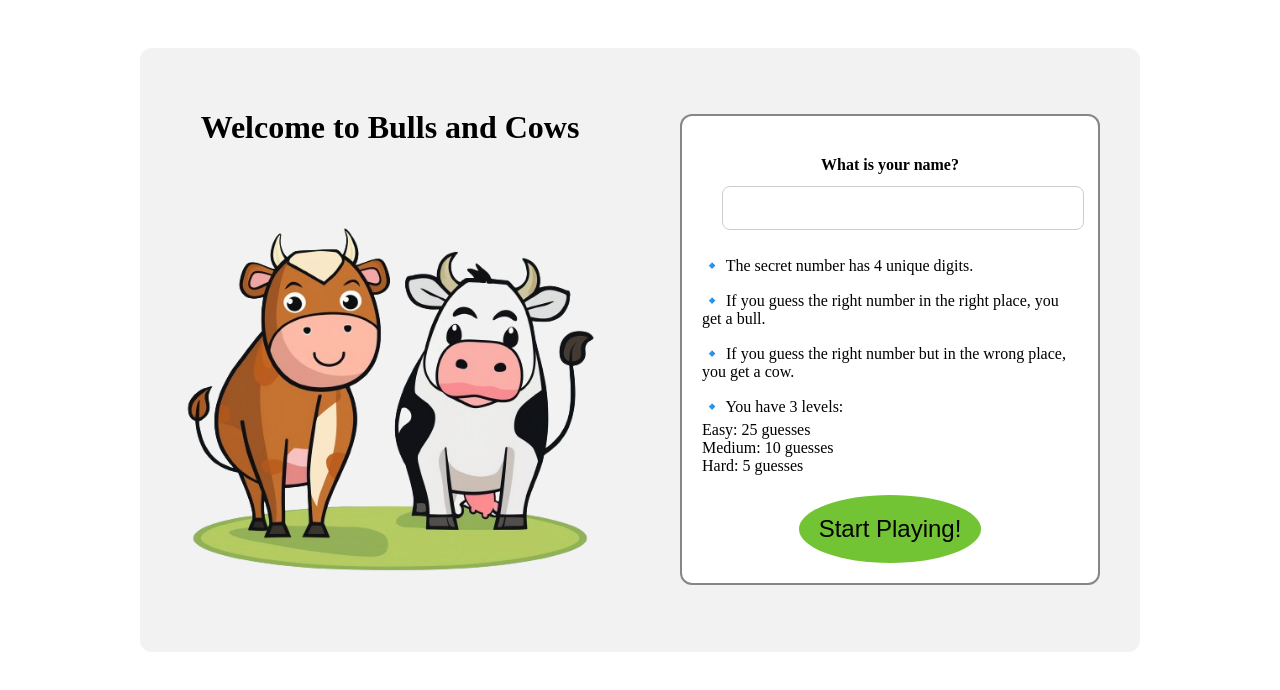
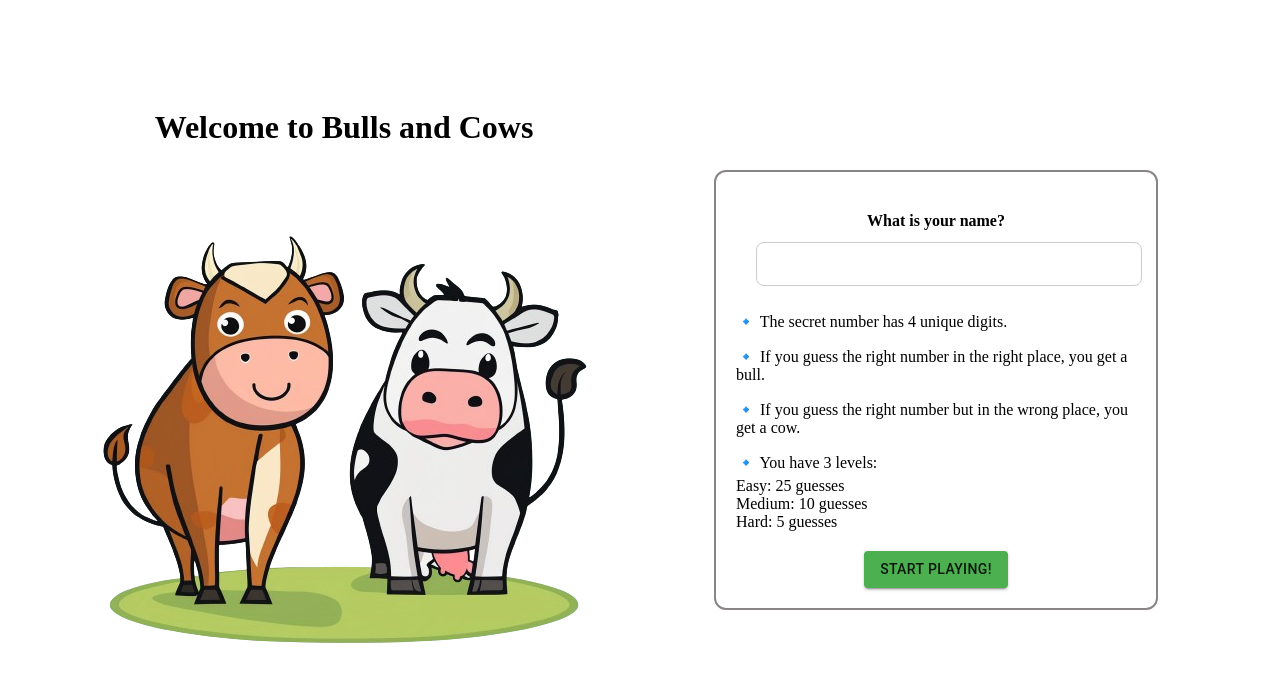
Before and after one commit to v-lahutik/Bulls-and-Cows-Game, a React (Vite) app in the folder UI-based/: page / in a window 1280 px wide. Shown: the top 690 px of the page. Built offline with nearby package versions, Linux system fonts and the light colour scheme.

Commit message:
implemented mui buttons and alerts

```diff
--- a/UI-based/src/components/Game.jsx
+++ b/UI-based/src/components/Game.jsx
@@ -5,6 +5,7 @@ import Intro from "./Intro";
 import LevelSelect from "./Levels";
 import PlayComponent from "./PlayComponent";
 import Header from "./Header";
+
 
 const Game = () => {
   const {
--- a/UI-based/src/components/Header.jsx
+++ b/UI-based/src/components/Header.jsx
@@ -5,7 +5,6 @@ import Restart from "./Restart";
 function Header() {
   return (
     <nav>
-      <h1> 🐂 Bulls and 🐄 Cows</h1>
       <Instructions />
       <Restart />
 
--- a/UI-based/src/components/Instructions.jsx
+++ b/UI-based/src/components/Instructions.jsx
@@ -20,7 +20,18 @@ export default function Instructions() {
 
   return (
     <React.Fragment>
-      <Button variant="outlined" onClick={handleClickOpen}>
+      <Button variant="outlined" onClick={handleClickOpen}
+       sx={{
+        borderColor: "green",
+        color: "green",
+        mr:2,
+        '&:hover': {
+          borderColor: "darkgreen",
+          color: "darkgreen",
+        }
+      }}
+    >
+
         How to play
       </Button>
       <Dialog
@@ -43,7 +54,12 @@ export default function Instructions() {
           🔹 If you guess the right number but in the wrong place, you get a cow.
           </DialogContentText>
           <DialogContentText>
-          🔹 You have 8 chances to guess the secret number.
+          <p> You have 3 levels:</p>
+              <ul>
+                <li>Easy: 25 guesses</li>
+                <li>Medium: 10 guesses</li>
+                <li>Hard: 5 guesses</li>
+              </ul>
           </DialogContentText>
 
           <DialogContentText>🔹 Let's start guessing!</DialogContentText>
--- a/UI-based/src/components/Intro.jsx
+++ b/UI-based/src/components/Intro.jsx
@@ -1,6 +1,6 @@
 import React, { useState } from "react";
 import bullsAndCowsImage from "../../images/bulls_and_cows.png";
-
+import { ColorButton } from "./styledComponents";
 
 const Intro = ({ playerName }) => {
   const [name, setName] = useState("");
@@ -12,7 +12,7 @@ const Intro = ({ playerName }) => {
 
   return (
     <div className="intro-container">
-      <div className="intro-content">
+
         <div className="intro-left">
           <h1>Welcome to Bulls and Cows</h1>
           <img className="game-image" src={bullsAndCowsImage} alt="Bulls and Cows Welcome" />
@@ -39,14 +39,10 @@ const Intro = ({ playerName }) => {
                 <li>Hard: 5 guesses</li>
               </ul>
             </div>
-
-            <button className="play-button" type="submit">
-              <span>Start Playing!</span>
-              <div className="play-circle"></div>
-            </button>
+      <ColorButton variant="contained" type="submit">Start Playing!</ColorButton>
           </form>
         </div>
-      </div>
+
     </div>
   );
 };
--- a/UI-based/src/components/Levels.jsx
+++ b/UI-based/src/components/Levels.jsx
@@ -1,8 +1,11 @@
 import { useContext } from "react";
 import { GameContext } from "./Context/GameContext";
+import { ColorButton } from "./styledComponents";
+import Box from "@mui/material/Box";
+import ButtonGroup from "@mui/material/ButtonGroup";
 
 const LevelSelect = () => {
-const {setLevel, setGuessAmount}=useContext(GameContext)
+  const { setLevel, setGuessAmount } = useContext(GameContext);
 
   const handleLevelSelect = (level) => {
     if (level === "Easy") {
@@ -19,9 +22,40 @@ const {setLevel, setGuessAmount}=useContext(GameContext)
   return (
     <div className="difficulty-level">
       <h3>Choose a difficulty level:</h3>
-      <button onClick={() => handleLevelSelect("Easy")}>Easy</button>
-      <button onClick={() => handleLevelSelect("Medium")}>Medium</button>
-      <button onClick={() => handleLevelSelect("Hard")}>Hard</button>
+
+      <Box
+        sx={{
+          display: "flex",
+          flexDirection: "column",
+          alignItems: "center",
+          "& > *": {
+            m: 1,
+          },
+        }}
+      >
+        <ButtonGroup size="large" aria-label="Large button group">
+          <ColorButton
+            key="one"
+            variant="contained"
+            onClick={() => handleLevelSelect("Easy")}
+          >
+            Easy
+          </ColorButton>
+          <ColorButton
+            key="two"
+            variant="contained"
+            onClick={() => handleLevelSelect("Medium")}
+          >
+            Medium
+          </ColorButton>
+          <ColorButton
+            variant="contained"
+            onClick={() => handleLevelSelect("Hard")}
+          >
+            Hard
+          </ColorButton>
+        </ButtonGroup>
+      </Box>
     </div>
   );
 };
--- a/UI-based/src/components/PlayComponent.jsx
+++ b/UI-based/src/components/PlayComponent.jsx
@@ -1,10 +1,11 @@
 import React, { useContext, useState, useEffect } from "react";
 import { GameContext } from "./Context/GameContext";
 import { areDigitsUnique, generateUniqueDigits, onlyDigits } from "./utils";
+import { ColorButton } from "./styledComponents";
+import Alert from '@mui/material/Alert';
 
 const PlayComponent = () => {
   const [allGuesses, setAllGuesses] = useState([]);
-
 
   const {
     level,
@@ -44,11 +45,11 @@ const PlayComponent = () => {
   const handleSubmit = (e) => {
     e.preventDefault();
     if (!onlyDigits(guess)) {
-      setMessage(`⛔ Numbers only! 🙎`);
+      setMessage(` Numbers only! `);
     } else if (guess.length !== 4) {
-      setMessage(`⛔ Please enter exactly 4 numbers! 🙎 🙎`);
+      setMessage(` Please enter exactly 4 numbers! `);
     } else if (!areDigitsUnique(guess)) {
-      setMessage(`⛔ No repeating numbers please 🙅`);
+      setMessage(` No repeating numbers please `);
     } else {
       setCounter(counter + 1);
       handleGuess();
@@ -65,24 +66,39 @@ const PlayComponent = () => {
         You’ve chosen level: {level}. You have {guessAmount} guesses. Good luck!
         🍀
       </p>
-      <form onSubmit={handleSubmit}>
+      <form onSubmit={handleSubmit} className="play-form">
         <input
+        className="guess-input"
           type="text"
           value={guess}
           onChange={(e) => setGuess(e.target.value)}
           maxLength={4}
           disabled={playAgain || counter >= guessAmount}
         />
-        <button type="submit" disabled={playAgain || counter >= guessAmount}>
+        <ColorButton
+        className="submit-guess-button"
+          variant="contained"
+          type="submit"
+          disabled={playAgain || counter >= guessAmount}
+        >
           Submit Guess
-        </button>
+        </ColorButton>
       </form>
-      <p>{message}</p>
+      <div className="alert-container">
+      {message && (
+          <Alert severity="error" color="warning">
+            {message}
+          </Alert>
+        )}</div>
+
       <div className="table-container">
         <table>
           <thead>
             <tr>
-      <th> {remainingGuesses} / {guessAmount}</th>
+              <th>
+                {" "}
+                {remainingGuesses} / {guessAmount}
+              </th>
               <th>Guess</th>
               <th>Bulls </th>
               <th>Cows </th>
@@ -91,7 +107,7 @@ const PlayComponent = () => {
           <tbody>
             {allGuesses.map((entry, index) => (
               <tr key={index}>
-        <td>{index +1}</td>
+                <td>{index + 1}</td>
                 <td>{entry.guess}</td>
                 <td>{entry.bulls}🐂</td>
                 <td>{entry.cows}🐄</td>
@@ -100,8 +116,12 @@ const PlayComponent = () => {
           </tbody>
         </table>
       </div>
-
-      {playAgain && <button  onClick={onPlayAgain}>Play Again</button>}
+      {playAgain && (
+        <ColorButton variant="contained" onClick={onPlayAgain}
+        sx={{marginTop: "50px"}}>
+          Play again
+        </ColorButton>
+      )}
     </div>
   );
 };
--- a/UI-based/src/components/Restart.jsx
+++ b/UI-based/src/components/Restart.jsx
@@ -1,6 +1,7 @@
 import { generateUniqueDigits } from "./utils";
 import { useContext } from "react";
 import { GameContext } from "./Context/GameContext";
+import { ColorButton } from "./styledComponents";
 
 function Restart() {
   const {
@@ -32,7 +33,8 @@ function Restart() {
 
 
   return (
-    <button onClick={restartHandler}>Restart</button>
+
+    <ColorButton variant="contained" onClick={restartHandler}>Restart!</ColorButton>
   )
 }
 
--- /dev/null
+++ b/UI-based/src/components/styledComponents.jsx
@@ -0,0 +1,16 @@
+import { styled } from '@mui/material/styles';
+import Button from '@mui/material/Button';
+import Stack from '@mui/material/Stack';
+import { green } from '@mui/material/colors';
+
+
+
+
+export const ColorButton = styled(Button)(({ theme }) => ({
+
+  color: theme.palette.getContrastText(green[500]),
+  backgroundColor: green[500],
+  '&:hover': {
+    backgroundColor: green[700],
+  },
+}));
--- a/UI-based/src/index.css
+++ b/UI-based/src/index.css
@@ -27,7 +27,7 @@ th, td {
 }
 
 th {
-  background-color: #ca8841;
+  background-color: green;
   color: white;
 }
 
@@ -116,41 +116,32 @@ tr:hover {
   padding: 0;
   margin-top: 0;
 }
-
-.play-button {
-  position: relative;
-  display: inline-block;
-  background-color: #73c434;
-  color: black;
-  border: none;
-  border-radius: 50%;
-  padding: 20px;
-  font-size: 24px;
-  cursor: pointer;
-  overflow: hidden;
-  transition: background-color 0.3s ease, transform 0.3s ease;
+.guess-input {
+  width: 300px;
+  padding: 12px;
+  margin-bottom: 20px;
+  margin-top: 12px;
+  font-size: 16px;
+  border: 1px solid #ccc;
+  border-radius: 8px;
+  text-align: center;
+  color: green;
+  font-weight: bold;
 }
 
-.play-button:hover {
-  background-color: #a7571d;
-  transform: scale(1.05);
+.alert-container {
+  min-width: 600px;
+  display: flex;
+  justify-content: center;
+  align-items: center;
+  height: 100%;
+  padding: 20px;
 }
-
-.play-button span {
-  position: relative;
-  z-index: 1;
+.play-form{
+  display: flex;
+  justify-content: center;
+  flex-direction: column;
+  align-items: center;
+  height: 100%;
+  padding: 20px;
 }
-
-.play-circle {
-  position: absolute;
-  top: 50%;
-  left: 50%;
-  transform: translate(-50%, -50%);
-  width: 150px;
-  height: 150px;
-  background-color: rgba(255, 255, 255, 0.2);
-  border-radius: 50%;
-  transition: all 0.3s ease;
-  opacity: 0;
-  pointer-events: none;
-}
```
Lines whose indentation alone changed are shown as unchanged.
